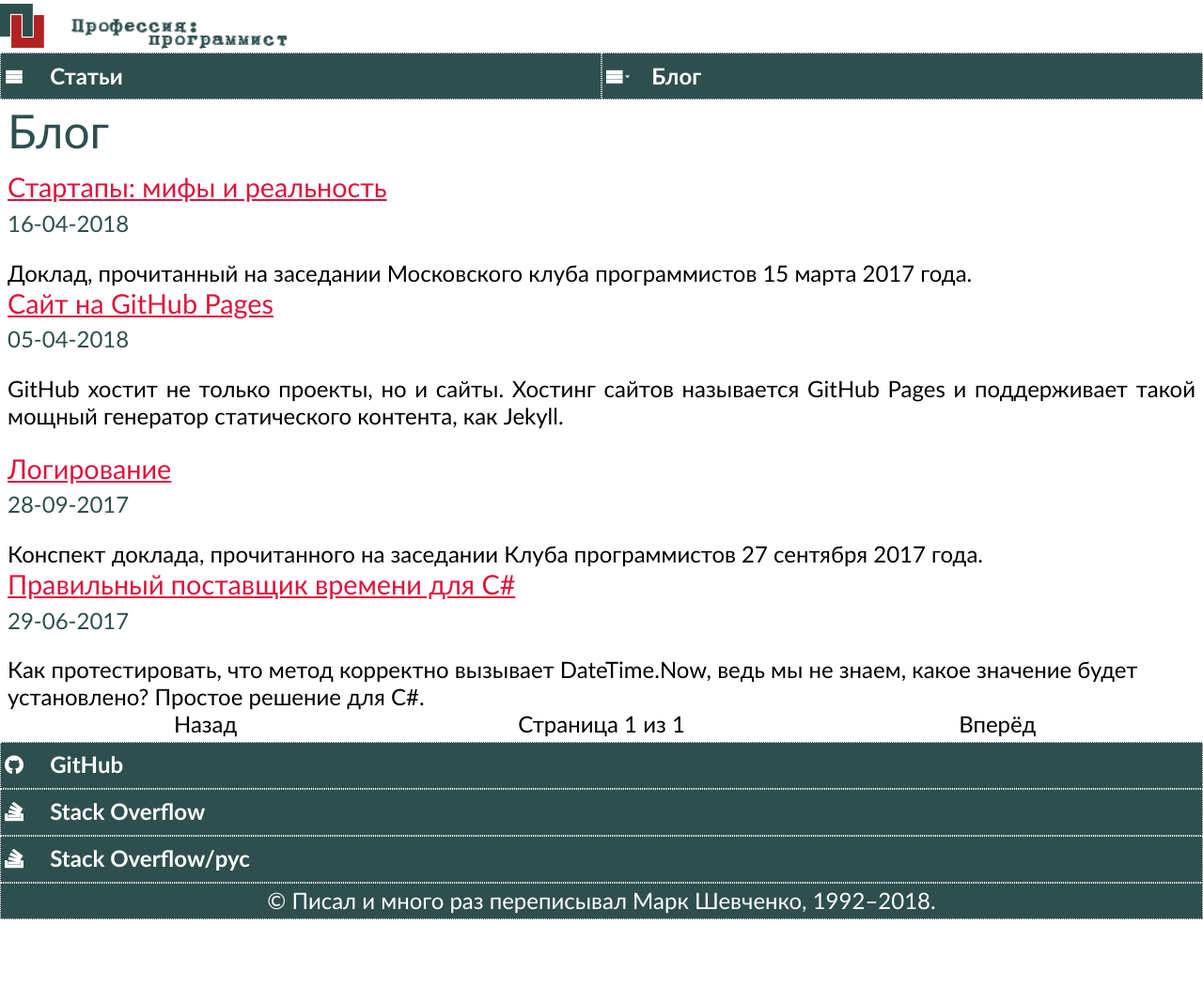
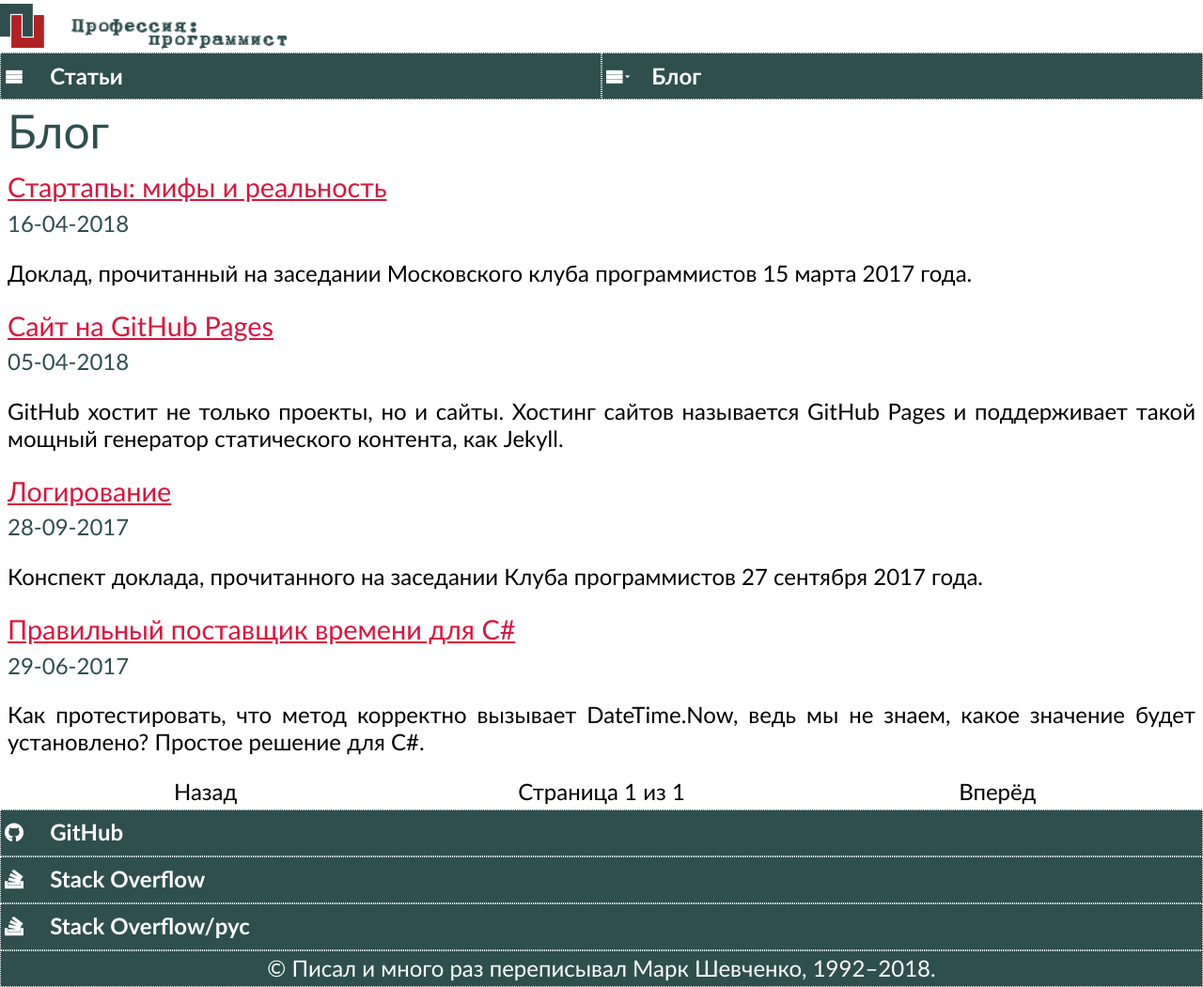
Before and after one commit to markshevchenko/markshevchenko.github.io, a Jekyll site: the page built from posts/index.html, in a window 1280 px wide. Shown: the whole page at 94% size. Built offline with Jekyll 4.4.1, drawn with Linux system fonts in a browser that asks for light colours; some web fonts are replaced; the list of posts is cut into pages by our own code; before the commit the page ends 979 px from its top, so only the background shows below that.

Commit message:
Исправил ошибку с тегами <p> у анонса постов.

```diff
--- a/posts/index.html
+++ b/posts/index.html
@@ -8,7 +8,7 @@ title: Блог
 {% for post in paginator.posts %}
   <h4><a href="{{ post.url }}">{{ post.title }}</a></h4>
   <p class="date">{{ post.date | date: "%d-%m-%Y" }}</p>
-  {{ post.excerpt }}
+  <p>{{ post.excerpt | strip_html | normalize_whitespace | escape }}</p>
 {% endfor %}
 
 <div id="relations">
```
